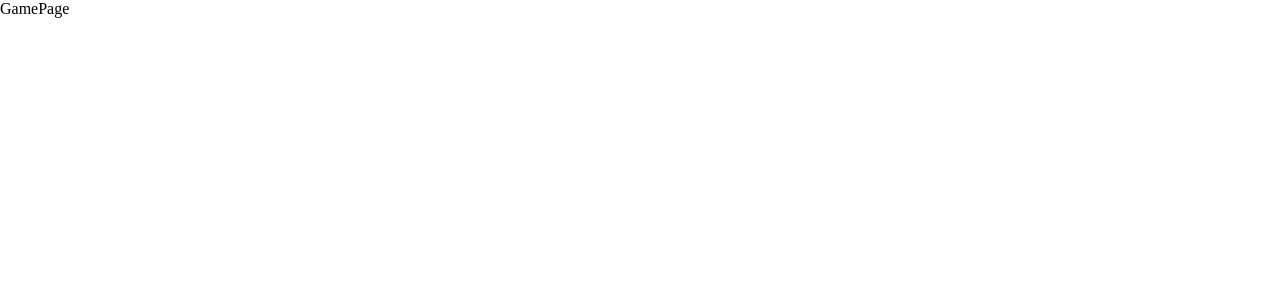
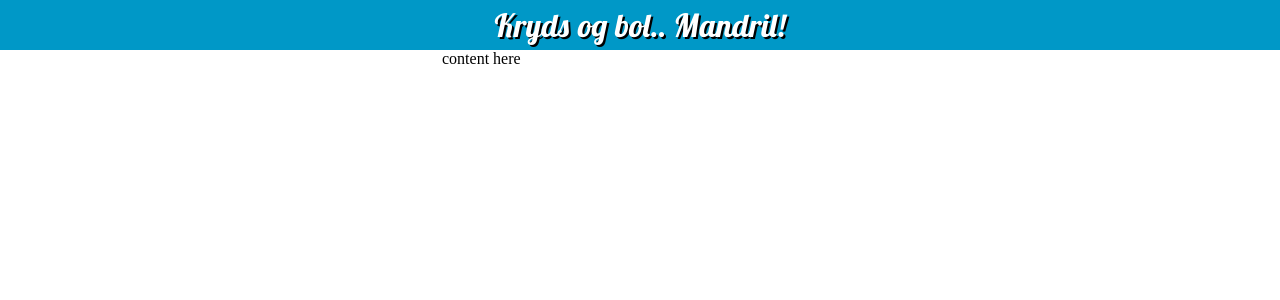
Before and after one commit to jbakchr/tic-tac-toe-mandril, a React (Vite) app: page /game in a window 1280 px wide. Shown: the top 300 px of the page. Built offline with nearby package versions, Linux system fonts and the light colour scheme.

Commit message:
Added initial components to 'GamePage'

```diff
--- a/src/pages/GamePage.jsx
+++ b/src/pages/GamePage.jsx
@@ -1,5 +1,18 @@
 import React from "react";
+import { MainLayout } from "../components/layout/MainLayout";
+import { Navbar } from "../components/navbar/Navbar";
+import { MainContent } from "../components/layout/MainContent";
+import { Container } from "@mui/material";
 
 export const GamePage = () => {
-  return <div>GamePage</div>;
+  return (
+    <MainLayout>
+      <Navbar />
+      <MainContent>
+        <Container maxWidth="xs">
+          <p>content here</p>
+        </Container>
+      </MainContent>
+    </MainLayout>
+  );
 };
```
